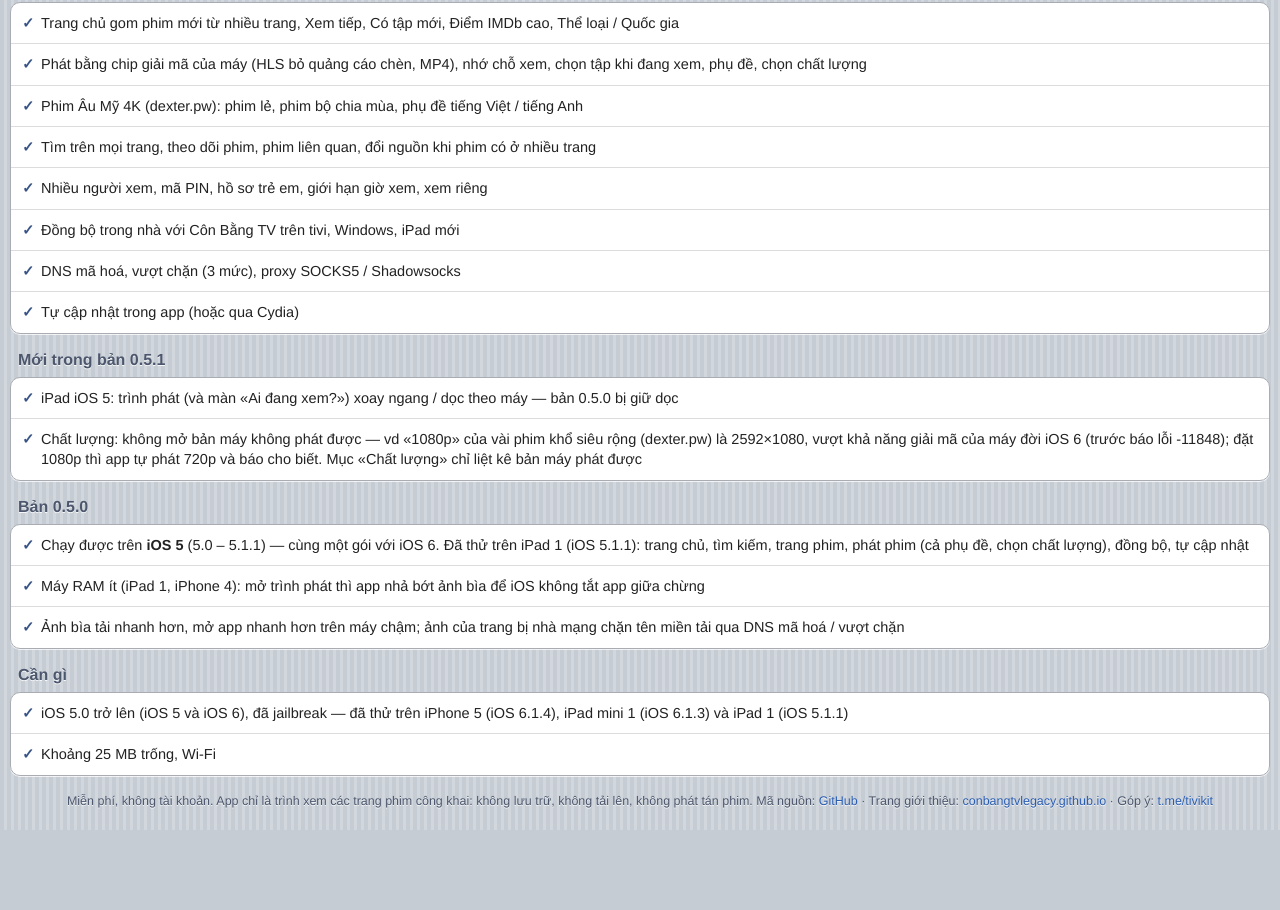
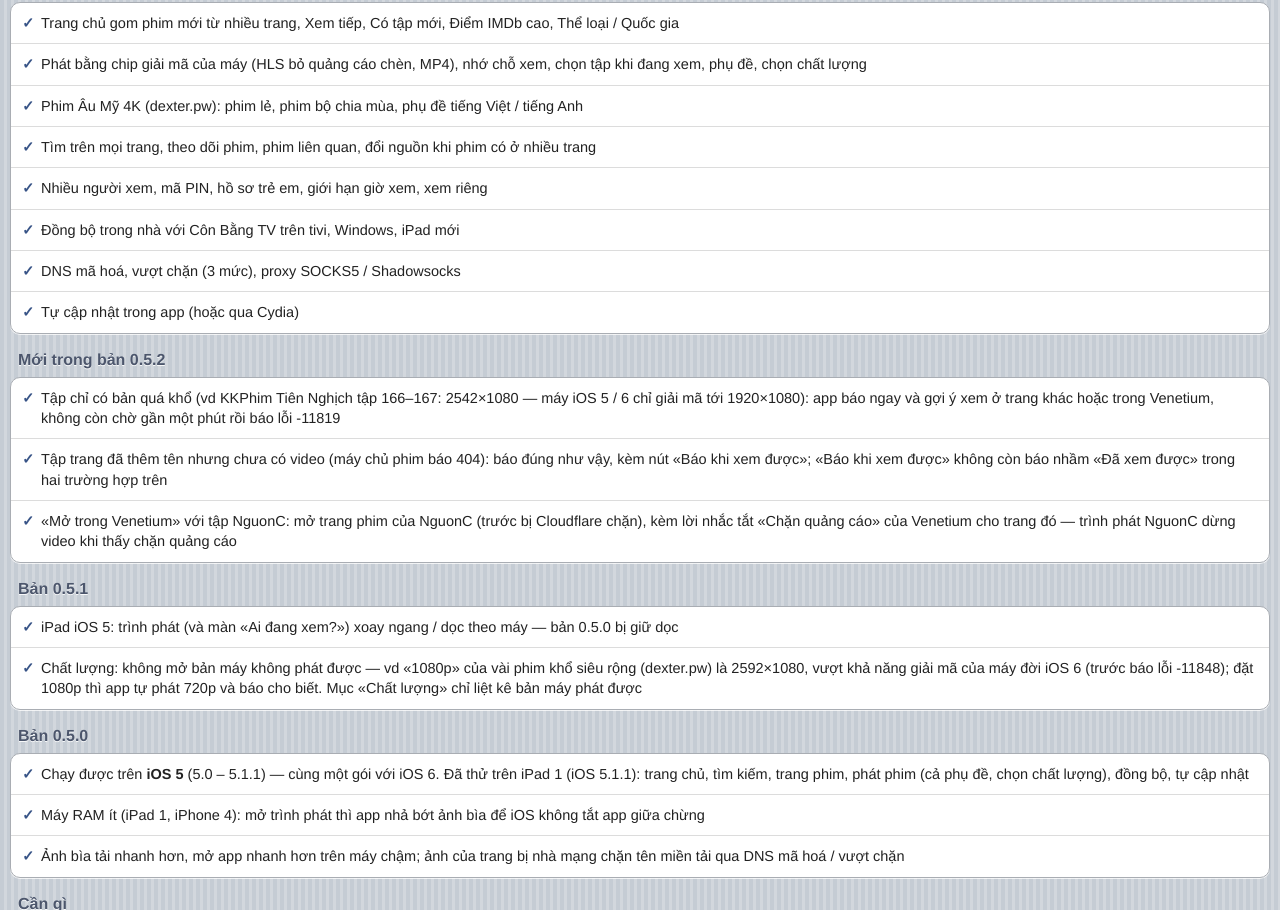
Before and after one commit to ConBangTVLegacy/conbangtvlegacy.github.io, a plain HTML site: page repo/depiction.html in a window 1280 px wide. Shown: the part 409-1319 px from the top of the page. Before the commit the page ends 1239 px from the top, so only its background shows below. Drawn offline with Linux system fonts and the light colour scheme.

Commit message:
Nguồn Cydia: bản 0.5.2 (báo rõ bản quá khổ / tập chưa có video, NguonC trong Venetium)
Co-Authored-By: Claude Opus 5.5 <noreply@anthropic.com>

```diff
--- a/repo/depiction.html
+++ b/repo/depiction.html
@@ -57,7 +57,16 @@ a{color:#2A5DB0;text-decoration:none}
 </div>
 
 <div class="card">
-<h2>Mới trong bản 0.5.1</h2>
+<h2>Mới trong bản 0.5.2</h2>
+<ul>
+<li>Tập chỉ có bản quá khổ (vd KKPhim Tiên Nghịch tập 166–167: 2542×1080 — máy iOS 5 / 6 chỉ giải mã tới 1920×1080): app báo ngay và gợi ý xem ở trang khác hoặc trong Venetium, không còn chờ gần một phút rồi báo lỗi -11819</li>
+<li>Tập trang đã thêm tên nhưng chưa có video (máy chủ phim báo 404): báo đúng như vậy, kèm nút «Báo khi xem được»; «Báo khi xem được» không còn báo nhầm «Đã xem được» trong hai trường hợp trên</li>
+<li>«Mở trong Venetium» với tập NguonC: mở trang phim của NguonC (trước bị Cloudflare chặn), kèm lời nhắc tắt «Chặn quảng cáo» của Venetium cho trang đó — trình phát NguonC dừng video khi thấy chặn quảng cáo</li>
+</ul>
+</div>
+
+<div class="card">
+<h2>Bản 0.5.1</h2>
 <ul>
 <li>iPad iOS 5: trình phát (và màn «Ai đang xem?») xoay ngang / dọc theo máy — bản 0.5.0 bị giữ dọc</li>
 <li>Chất lượng: không mở bản máy không phát được — vd «1080p» của vài phim khổ siêu rộng (dexter.pw) là 2592×1080, vượt khả năng giải mã của máy đời iOS 6 (trước báo lỗi -11848); đặt 1080p thì app tự phát 720p và báo cho biết. Mục «Chất lượng» chỉ liệt kê bản máy phát được</li>
```
Also changed, not shown: 6 other files.
